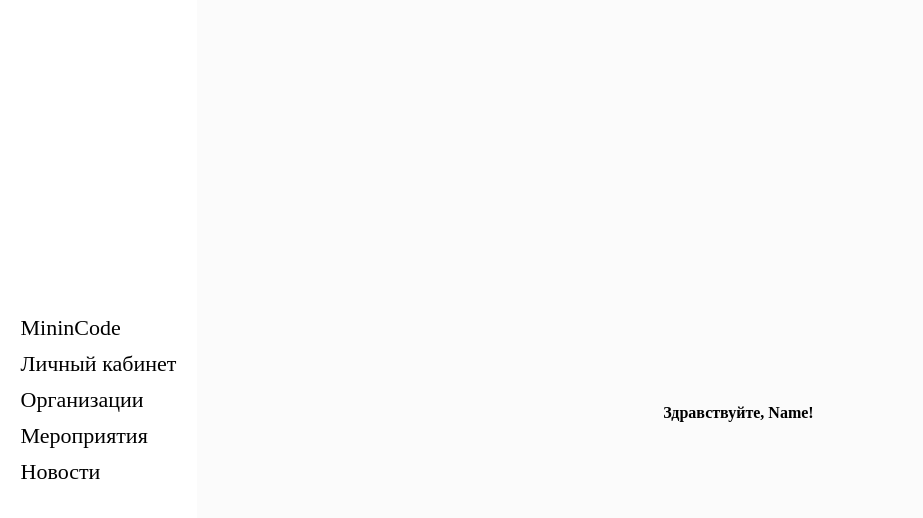
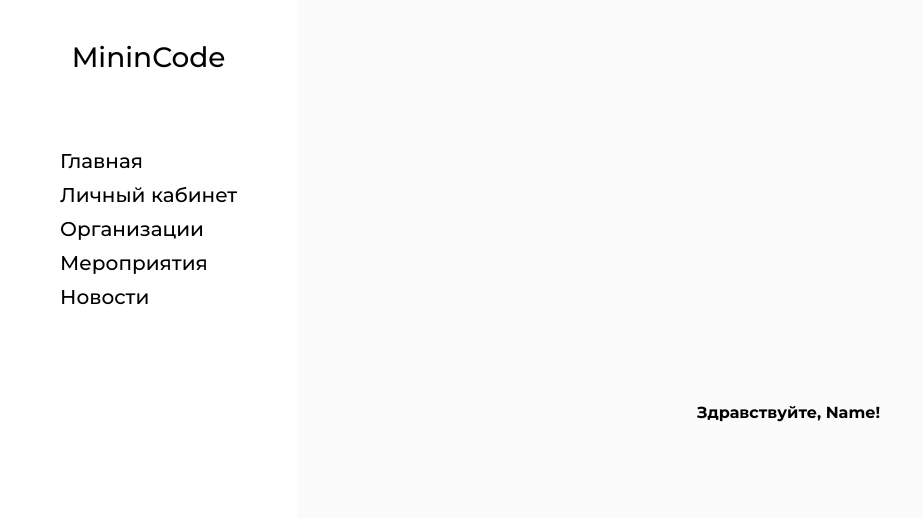
Before and after one commit to Filanq/minincode24, a Vue app: page / in a window 1280 px wide. Shown: the top 518 px of the page, without its empty margins (0-923 px from the left). Built offline with nearby package versions, Linux system fonts and the light colour scheme; the HTML template or start-up script is replaced by a standard one.

Commit message:
fonts and colors ❤️

```diff
--- a/src/App.vue
+++ b/src/App.vue
@@ -19,6 +19,6 @@
 <style scoped>
     .main-app_grid{
         display: grid;
-        grid-template-columns: 1fr 5.5fr;
+        grid-template-columns: auto 1fr;
     }
 </style>
--- a/src/assets/css/global.css
+++ b/src/assets/css/global.css
@@ -1,5 +1,23 @@
 /* Fonts */
+@font-face {
+    font-family: Montserrat;
+    src: url(../fonts/ttf/Montserrat-Medium.ttf);
+    font-weight: 500;
+}
+
+@font-face {
+    font-family: Montserrat;
+    src: url(../fonts/ttf/Montserrat-Bold.ttf);
+    font-weight: 700;
+}
+
+@font-face {
+    font-family: Montserrat;
+    src: url(../fonts/ttf/Montserrat-Light.ttf);
+    font-weight: 300;
+}
 /* TODO: Install Fonts */
+
 
 /* CSS Reset */
 *{
@@ -7,13 +25,13 @@
     margin: 0;
 
     /* TODO: Set Font */
-    /*font-family: , serif;*/
+    font-family: Montserrat;
 
     font-size: var(--defaultFont);
     box-sizing: border-box;
 
     /* TODO: Set Color */
-    /*color: var(--colorBlack);*/
+    color: --;
 }
 /* Global */
 :root{
--- a/src/components/HeaderComponent.vue
+++ b/src/components/HeaderComponent.vue
@@ -1,8 +1,10 @@
 <template>
     <div class="section header__section">
-        <div class="container">
-            <nav class="grid grid-column gap-10">
-                <router-link :to="{name: 'home'}" class="link header_link">MininCode</router-link>
+        <div class="container header__container grid grid-column gap-75">
+            <span class="logo">MininCode</span>
+            <nav class="grid grid-column gap-10 ac-s">
+                <!-- заменить name -->
+                <router-link :to="{name: 'home'}" class="link header_link">Главная</router-link>
                 <router-link :to="{name: 'home'}" class="link header_link">Личный кабинет</router-link>
                 <router-link :to="{name: 'home'}" class="link header_link">Организации</router-link>
                 <router-link :to="{name: 'home'}" class="link header_link">Мероприятия</router-link>
@@ -23,10 +25,21 @@
     .header__section{
         height: 100vh;
         background-color: white;
+        display: flex;
+        padding: 40px 0;
+    }
+
+    .header__container{
+        padding: 0 60px;
     }
 
     .header_link{
-        font-size: 22px;
+        font-size: 20px;
+    }
+
+    .logo{
+        font-size: 28px;
+
     }
 
 
```
